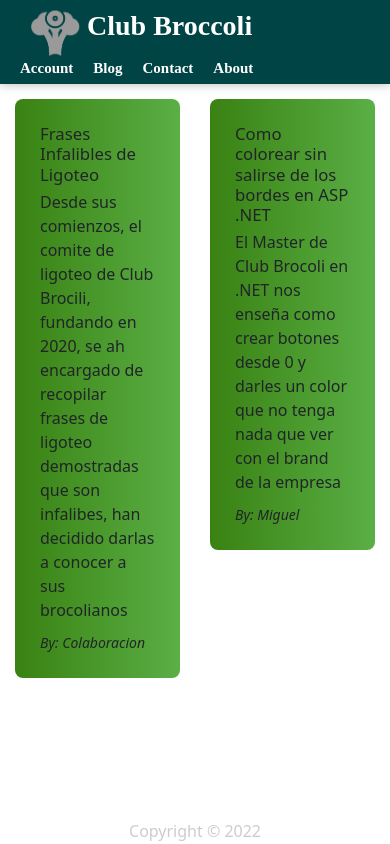
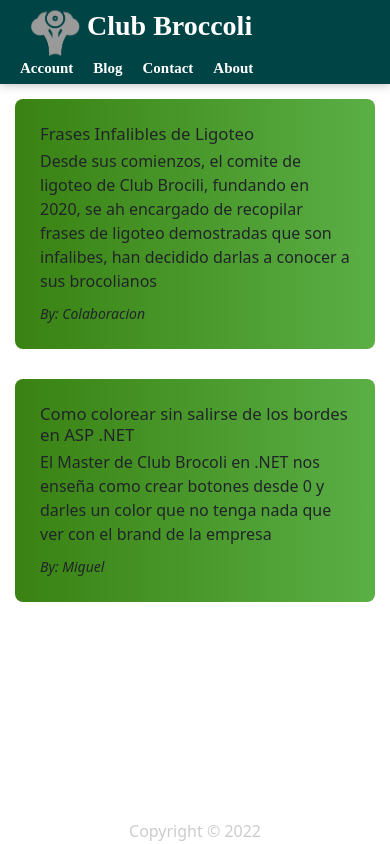
Before and after one commit to lsoca007/club_broccoli, a React (Create React App) app: page /Blog in a window 390 px wide. Built offline with nearby package versions, Linux system fonts and the light colour scheme.

Commit message:
Changes to blog-post.css
Changes to blog-post.css made it responsive

```diff
--- a/src/components/Blog/Blog Posts/blog-post.css
+++ b/src/components/Blog/Blog Posts/blog-post.css
@@ -1,8 +1,4 @@
 .blog_container {
-  display: flex;
-  flex-direction: column;
-  align-items: flex-start;
-  flex: 1;
   padding: 25px;
   margin: 15px;
   width: 33.33%;
@@ -13,7 +9,8 @@
     rgb(90, 175, 69) 100%
   );
 }
-
-.section-blog {
-  width: 100%;
+@media only screen and (max-width: 600px) {
+  .blog_container {
+    width: 100%;
+  }
 }
--- a/src/components/Blog/blog.css
+++ b/src/components/Blog/blog.css
@@ -1,5 +1,4 @@
 .full-section-blog-container {
   display: flex;
   flex-wrap: wrap;
-  align-items: flex-start;
 }
```
